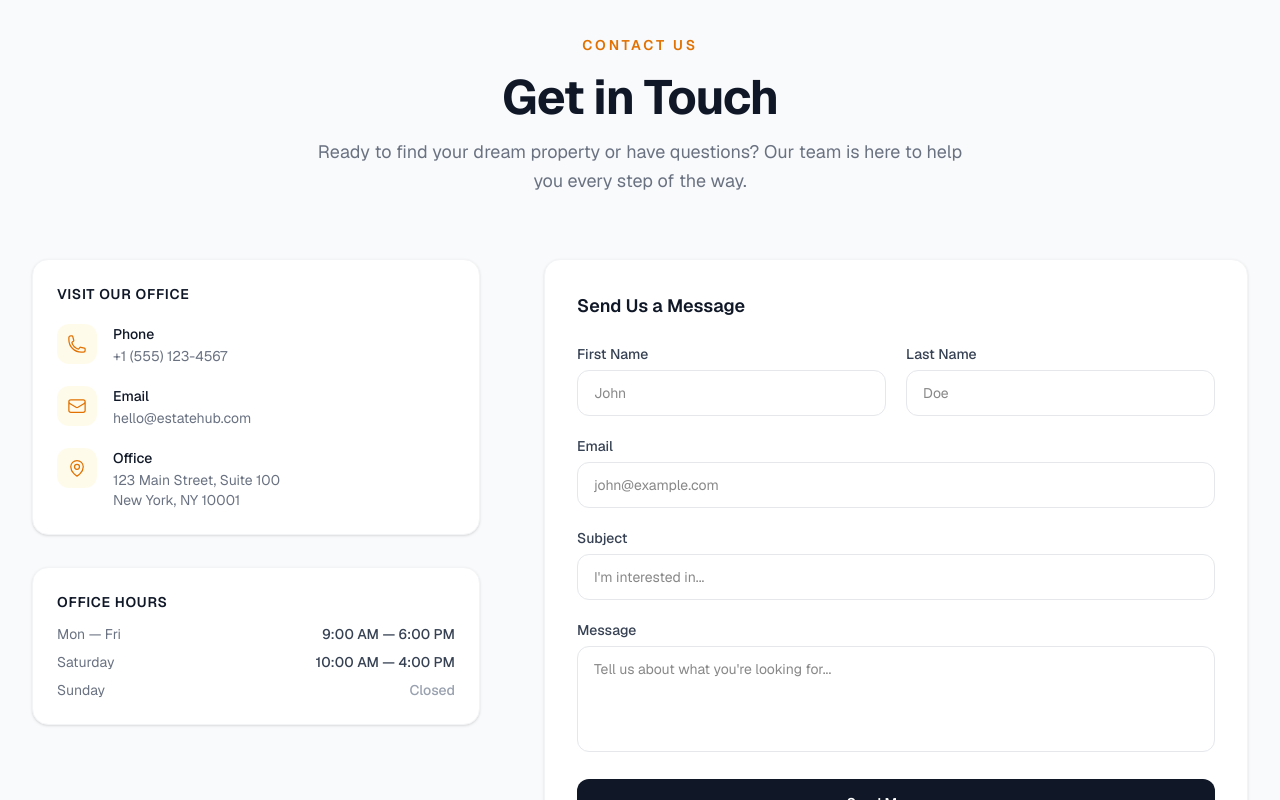
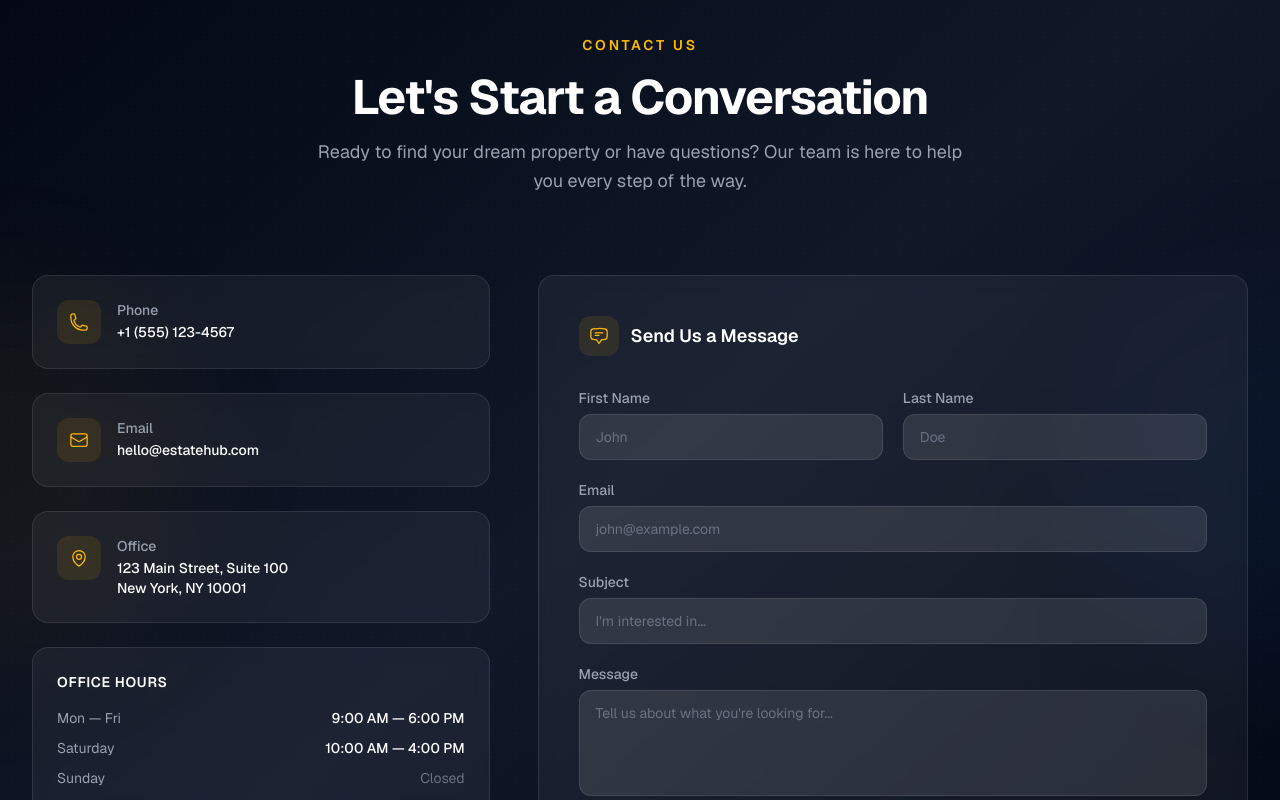
Before and after one commit to NimraGhias/real-estate, a Next.js app: page / in a window 1280 px wide. Shown: the part 5240-6040 px from the top of the page. Built offline with nearby package versions, Linux system fonts and the light colour scheme.

Commit message:
redesign contact section with dark glassmorphism theme

```diff
--- a/src/components/Contact.tsx
+++ b/src/components/Contact.tsx
@@ -1,106 +1,165 @@
+"use client";
+import { useEffect, useRef, useState } from "react";
+
+function useInView() {
+  const ref = useRef<HTMLDivElement>(null)
+  const [inView, setInView] = useState(false)
+  useEffect(() => {
+    const el = ref.current
+    if (!el) return
+    const observer = new IntersectionObserver(
+      ([entry]) => { if (entry.isIntersecting) { setInView(true); observer.disconnect() } },
+      { threshold: 0.1 }
+    )
+    observer.observe(el)
+    return () => observer.disconnect()
+  }, [])
+  return { ref, inView }
+}
+
+const contactInfo = [
+  {
+    icon: (
+      <svg className="w-5 h-5" fill="none" viewBox="0 0 24 24" stroke="currentColor" strokeWidth={1.5}>
+        <path strokeLinecap="round" strokeLinejoin="round" d="M2.25 6.75c0 8.284 6.716 15 15 15h2.25a2.25 2.25 0 002.25-2.25v-1.372c0-.516-.351-.966-.852-1.091l-4.423-1.106c-.44-.11-.902.055-1.173.417l-.97 1.293c-.282.376-.769.542-1.21.38a12.035 12.035 0 01-7.143-7.143c-.162-.441.004-.928.38-1.21l1.293-.97c.363-.271.527-.734.417-1.173L6.963 3.102a1.125 1.125 0 00-1.091-.852H4.5A2.25 2.25 0 002.25 4.5v2.25z" />
+      </svg>
+    ),
+    label: 'Phone',
+    value: '+1 (555) 123-4567',
+  },
+  {
+    icon: (
+      <svg className="w-5 h-5" fill="none" viewBox="0 0 24 24" stroke="currentColor" strokeWidth={1.5}>
+        <path strokeLinecap="round" strokeLinejoin="round" d="M21.75 6.75v10.5a2.25 2.25 0 01-2.25 2.25h-15a2.25 2.25 0 01-2.25-2.25V6.75m19.5 0A2.25 2.25 0 0019.5 4.5h-15a2.25 2.25 0 00-2.25 2.25m19.5 0v.243a2.25 2.25 0 01-1.07 1.916l-7.5 4.615a2.25 2.25 0 01-2.36 0L3.32 8.91a2.25 2.25 0 01-1.07-1.916V6.75" />
+      </svg>
+    ),
+    label: 'Email',
+    value: 'hello@estatehub.com',
+  },
+  {
+    icon: (
+      <svg className="w-5 h-5" fill="none" viewBox="0 0 24 24" stroke="currentColor" strokeWidth={1.5}>
+        <path strokeLinecap="round" strokeLinejoin="round" d="M15 10.5a3 3 0 11-6 0 3 3 0 016 0z" />
+        <path strokeLinecap="round" strokeLinejoin="round" d="M19.5 10.5c0 7.142-7.5 11.25-7.5 11.25S4.5 17.642 4.5 10.5a7.5 7.5 0 1115 0z" />
+      </svg>
+    ),
+    label: 'Office',
+    value: '123 Main Street, Suite 100\nNew York, NY 10001',
+  },
+]
+
 export default function Contact() {
+  const { ref, inView } = useInView()
+
   return (
-    <section id="contact" className="py-24 lg:py-32 bg-gray-50">
-      <div className="max-w-7xl mx-auto px-4 sm:px-6 lg:px-8">
-        <div className="text-center max-w-2xl mx-auto mb-16">
-          <span className="text-sm font-semibold text-amber-600 uppercase tracking-[0.2em]">Contact Us</span>
-          <h2 className="mt-4 text-3xl sm:text-4xl lg:text-5xl font-bold text-gray-900 tracking-tight">
-            Get in Touch
+    <section id="contact" className="py-24 lg:py-32 relative overflow-hidden">
+      <div className="absolute inset-0 -z-10">
+        <div className="absolute top-0 left-0 w-full h-full bg-gradient-to-br from-gray-950 via-gray-900 to-gray-950" />
+        <div className="absolute top-1/3 -left-48 w-96 h-96 bg-amber-500/5 rounded-full blur-3xl" />
+        <div className="absolute bottom-1/3 -right-48 w-96 h-96 bg-blue-500/5 rounded-full blur-3xl" />
+        <div className="absolute inset-0 bg-[radial-gradient(circle_at_50%_50%,rgba(255,255,255,0.02)_1px,transparent_1px)] bg-[length:24px_24px]" />
+      </div>
+
+      <div className="max-w-7xl mx-auto px-4 sm:px-6 lg:px-8 relative">
+        <div className="text-center max-w-2xl mx-auto mb-16 lg:mb-20">
+          <span className="text-sm font-semibold text-amber-400 uppercase tracking-[0.2em]">Contact Us</span>
+          <h2 className="mt-4 text-3xl sm:text-4xl lg:text-5xl font-bold text-white tracking-tight">
+            Let&apos;s Start a Conversation
           </h2>
-          <p className="mt-4 text-gray-500 leading-relaxed text-lg">
+          <p className="mt-4 text-gray-400 leading-relaxed text-lg">
             Ready to find your dream property or have questions? Our team is here to help you every step of the way.
           </p>
         </div>
 
-        <div className="grid lg:grid-cols-5 gap-12 lg:gap-16">
-          <div className="lg:col-span-2 space-y-8">
-            <div className="bg-white p-6 rounded-2xl shadow-sm border border-gray-100">
-              <h3 className="text-sm font-semibold text-gray-900 uppercase tracking-wider mb-5">Visit Our Office</h3>
-              <div className="space-y-5">
+        <div ref={ref} className="grid lg:grid-cols-5 gap-8 lg:gap-12">
+          <div className="lg:col-span-2 space-y-6">
+            {contactInfo.map((info, i) => (
+              <div
+                key={info.label}
+                className={`group bg-white/5 backdrop-blur-sm border border-white/10 rounded-2xl p-6 hover:bg-white/10 hover:border-white/20 transition-all duration-500 hover:-translate-y-0.5 hover:shadow-xl hover:shadow-black/20 ${
+                  inView ? 'opacity-100 translate-x-0' : 'opacity-0 -translate-x-8'
+                }`}
+                style={{ transitionDelay: `${i * 150}ms` }}
+              >
                 <div className="flex items-start gap-4">
-                  <div className="w-10 h-10 bg-amber-50 rounded-xl flex items-center justify-center text-amber-600 shrink-0">
-                    <svg className="w-5 h-5" fill="none" viewBox="0 0 24 24" stroke="currentColor" strokeWidth={1.5}>
-                      <path strokeLinecap="round" strokeLinejoin="round" d="M2.25 6.75c0 8.284 6.716 15 15 15h2.25a2.25 2.25 0 002.25-2.25v-1.372c0-.516-.351-.966-.852-1.091l-4.423-1.106c-.44-.11-.902.055-1.173.417l-.97 1.293c-.282.376-.769.542-1.21.38a12.035 12.035 0 01-7.143-7.143c-.162-.441.004-.928.38-1.21l1.293-.97c.363-.271.527-.734.417-1.173L6.963 3.102a1.125 1.125 0 00-1.091-.852H4.5A2.25 2.25 0 002.25 4.5v2.25z" />
-                    </svg>
+                  <div className="w-11 h-11 bg-amber-400/10 rounded-xl flex items-center justify-center text-amber-400 shrink-0 group-hover:bg-amber-400/20 group-hover:scale-110 transition-all duration-300">
+                    {info.icon}
                   </div>
                   <div>
-                    <p className="text-sm font-medium text-gray-900">Phone</p>
-                    <p className="text-sm text-gray-500 mt-0.5">+1 (555) 123-4567</p>
-                  </div>
-                </div>
-                <div className="flex items-start gap-4">
-                  <div className="w-10 h-10 bg-amber-50 rounded-xl flex items-center justify-center text-amber-600 shrink-0">
-                    <svg className="w-5 h-5" fill="none" viewBox="0 0 24 24" stroke="currentColor" strokeWidth={1.5}>
-                      <path strokeLinecap="round" strokeLinejoin="round" d="M21.75 6.75v10.5a2.25 2.25 0 01-2.25 2.25h-15a2.25 2.25 0 01-2.25-2.25V6.75m19.5 0A2.25 2.25 0 0019.5 4.5h-15a2.25 2.25 0 00-2.25 2.25m19.5 0v.243a2.25 2.25 0 01-1.07 1.916l-7.5 4.615a2.25 2.25 0 01-2.36 0L3.32 8.91a2.25 2.25 0 01-1.07-1.916V6.75" />
-                    </svg>
-                  </div>
-                  <div>
-                    <p className="text-sm font-medium text-gray-900">Email</p>
-                    <p className="text-sm text-gray-500 mt-0.5">hello@estatehub.com</p>
-                  </div>
-                </div>
-                <div className="flex items-start gap-4">
-                  <div className="w-10 h-10 bg-amber-50 rounded-xl flex items-center justify-center text-amber-600 shrink-0">
-                    <svg className="w-5 h-5" fill="none" viewBox="0 0 24 24" stroke="currentColor" strokeWidth={1.5}>
-                      <path strokeLinecap="round" strokeLinejoin="round" d="M15 10.5a3 3 0 11-6 0 3 3 0 016 0z" />
-                      <path strokeLinecap="round" strokeLinejoin="round" d="M19.5 10.5c0 7.142-7.5 11.25-7.5 11.25S4.5 17.642 4.5 10.5a7.5 7.5 0 1115 0z" />
-                    </svg>
-                  </div>
-                  <div>
-                    <p className="text-sm font-medium text-gray-900">Office</p>
-                    <p className="text-sm text-gray-500 mt-0.5">123 Main Street, Suite 100<br />New York, NY 10001</p>
+                    <p className="text-sm font-medium text-gray-400">{info.label}</p>
+                    <p className="text-sm text-white mt-0.5 font-medium whitespace-pre-line">{info.value}</p>
                   </div>
                 </div>
               </div>
-            </div>
+            ))}
 
-            <div className="bg-white p-6 rounded-2xl shadow-sm border border-gray-100">
-              <h3 className="text-sm font-semibold text-gray-900 uppercase tracking-wider mb-3">Office Hours</h3>
-              <div className="space-y-2 text-sm text-gray-500">
+            <div
+              className={`bg-white/5 backdrop-blur-sm border border-white/10 rounded-2xl p-6 transition-all duration-700 ${
+                inView ? 'opacity-100 translate-x-0' : 'opacity-0 -translate-x-8'
+              }`}
+              style={{ transitionDelay: '450ms' }}
+            >
+              <h3 className="text-sm font-semibold text-white uppercase tracking-wider mb-4">Office Hours</h3>
+              <div className="space-y-2.5 text-sm">
                 <div className="flex justify-between">
-                  <span>Mon — Fri</span>
-                  <span className="font-medium text-gray-700">9:00 AM — 6:00 PM</span>
+                  <span className="text-gray-400">Mon — Fri</span>
+                  <span className="font-medium text-white">9:00 AM — 6:00 PM</span>
                 </div>
                 <div className="flex justify-between">
-                  <span>Saturday</span>
-                  <span className="font-medium text-gray-700">10:00 AM — 4:00 PM</span>
+                  <span className="text-gray-400">Saturday</span>
+                  <span className="font-medium text-white">10:00 AM — 4:00 PM</span>
                 </div>
                 <div className="flex justify-between">
-                  <span>Sunday</span>
-                  <span className="font-medium text-gray-400">Closed</span>
+                  <span className="text-gray-400">Sunday</span>
+                  <span className="text-gray-500">Closed</span>
                 </div>
               </div>
             </div>
           </div>
 
-          <div className="lg:col-span-3">
-            <div className="bg-white p-8 rounded-2xl shadow-sm border border-gray-100">
-              <h3 className="text-lg font-semibold text-gray-900 mb-6">Send Us a Message</h3>
+          <div
+            className={`lg:col-span-3 transition-all duration-700 ${
+              inView ? 'opacity-100 translate-y-0' : 'opacity-0 translate-y-8'
+            }`}
+            style={{ transitionDelay: '300ms' }}
+          >
+            <div className="bg-white/5 backdrop-blur-sm border border-white/10 rounded-2xl p-8 lg:p-10 hover:border-white/20 transition-all duration-500">
+              <div className="flex items-center gap-3 mb-8">
+                <div className="w-10 h-10 bg-amber-400/10 rounded-xl flex items-center justify-center text-amber-400">
+                  <svg className="w-5 h-5" fill="none" viewBox="0 0 24 24" stroke="currentColor" strokeWidth={1.5}>
+                    <path strokeLinecap="round" strokeLinejoin="round" d="M7.5 8.25h9m-9 3H12m-9.75 1.51c0 1.6 1.123 2.994 2.707 3.227 1.129.166 2.27.293 3.423.379.35.026.67.21.865.501L12 21l2.755-4.133a1.14 1.14 0 01.865-.501 48.172 48.172 0 003.423-.379c1.584-.233 2.707-1.626 2.707-3.228V6.741c0-1.602-1.123-2.995-2.707-3.228A48.394 48.394 0 0012 3c-2.392 0-4.744.175-7.043.513C3.373 3.746 2.25 5.14 2.25 6.741v6.018z" />
+                  </svg>
+                </div>
+                <h3 className="text-lg font-semibold text-white">Send Us a Message</h3>
+              </div>
               <form className="space-y-5">
                 <div className="grid sm:grid-cols-2 gap-5">
                   <div>
-                    <label className="block text-sm font-medium text-gray-700 mb-1.5">First Name</label>
-                    <input type="text" className="w-full px-4 py-3 text-sm border border-gray-200 rounded-xl focus:outline-none focus:ring-2 focus:ring-amber-400/30 focus:border-amber-400 transition-shadow" placeholder="John" />
+                    <label className="block text-sm font-medium text-gray-400 mb-1.5">First Name</label>
+                    <input type="text" className="w-full px-4 py-3 text-sm bg-white/10 border border-white/10 rounded-xl text-white placeholder-gray-500 focus:outline-none focus:ring-2 focus:ring-amber-400/30 focus:border-amber-400/50 transition-all" placeholder="John" />
                   </div>
                   <div>
-                    <label className="block text-sm font-medium text-gray-700 mb-1.5">Last Name</label>
-                    <input type="text" className="w-full px-4 py-3 text-sm border border-gray-200 rounded-xl focus:outline-none focus:ring-2 focus:ring-amber-400/30 focus:border-amber-400 transition-shadow" placeholder="Doe" />
+                    <label className="block text-sm font-medium text-gray-400 mb-1.5">Last Name</label>
+                    <input type="text" className="w-full px-4 py-3 text-sm bg-white/10 border border-white/10 rounded-xl text-white placeholder-gray-500 focus:outline-none focus:ring-2 focus:ring-amber-400/30 focus:border-amber-400/50 transition-all" placeholder="Doe" />
                   </div>
                 </div>
                 <div>
-                  <label className="block text-sm font-medium text-gray-700 mb-1.5">Email</label>
-                  <input type="email" className="w-full px-4 py-3 text-sm border border-gray-200 rounded-xl focus:outline-none focus:ring-2 focus:ring-amber-400/30 focus:border-amber-400 transition-shadow" placeholder="john@example.com" />
+                  <label className="block text-sm font-medium text-gray-400 mb-1.5">Email</label>
+                  <input type="email" className="w-full px-4 py-3 text-sm bg-white/10 border border-white/10 rounded-xl text-white placeholder-gray-500 focus:outline-none focus:ring-2 focus:ring-amber-400/30 focus:border-amber-400/50 transition-all" placeholder="john@example.com" />
                 </div>
                 <div>
-                  <label className="block text-sm font-medium text-gray-700 mb-1.5">Subject</label>
-                  <input type="text" className="w-full px-4 py-3 text-sm border border-gray-200 rounded-xl focus:outline-none focus:ring-2 focus:ring-amber-400/30 focus:border-amber-400 transition-shadow" placeholder="I'm interested in..." />
+                  <label className="block text-sm font-medium text-gray-400 mb-1.5">Subject</label>
+                  <input type="text" className="w-full px-4 py-3 text-sm bg-white/10 border border-white/10 rounded-xl text-white placeholder-gray-500 focus:outline-none focus:ring-2 focus:ring-amber-400/30 focus:border-amber-400/50 transition-all" placeholder="I'm interested in..." />
                 </div>
                 <div>
-                  <label className="block text-sm font-medium text-gray-700 mb-1.5">Message</label>
-                  <textarea rows={4} className="w-full px-4 py-3 text-sm border border-gray-200 rounded-xl focus:outline-none focus:ring-2 focus:ring-amber-400/30 focus:border-amber-400 transition-shadow resize-none" placeholder="Tell us about what you're looking for..." />
+                  <label className="block text-sm font-medium text-gray-400 mb-1.5">Message</label>
+                  <textarea rows={4} className="w-full px-4 py-3 text-sm bg-white/10 border border-white/10 rounded-xl text-white placeholder-gray-500 focus:outline-none focus:ring-2 focus:ring-amber-400/30 focus:border-amber-400/50 transition-all resize-none" placeholder="Tell us about what you're looking for..." />
                 </div>
-                <button type="submit" className="w-full py-3.5 text-sm font-semibold text-white bg-gray-900 hover:bg-gray-800 rounded-xl transition-all hover:shadow-xl hover:shadow-gray-900/25">
+                <button type="submit" className="w-full py-3.5 text-sm font-semibold text-gray-900 bg-gradient-to-r from-amber-400 to-amber-500 hover:from-amber-300 hover:to-amber-400 rounded-xl transition-all hover:shadow-xl hover:shadow-amber-500/25 flex items-center justify-center gap-2">
                   Send Message
+                  <svg className="w-4 h-4" fill="none" viewBox="0 0 24 24" stroke="currentColor" strokeWidth={2}>
+                    <path strokeLinecap="round" strokeLinejoin="round" d="M6 12L3.269 3.126A59.768 59.768 0 0121.485 12 59.77 59.77 0 013.27 20.876L5.999 12zm0 0h7.5" />
+                  </svg>
                 </button>
               </form>
             </div>
```
